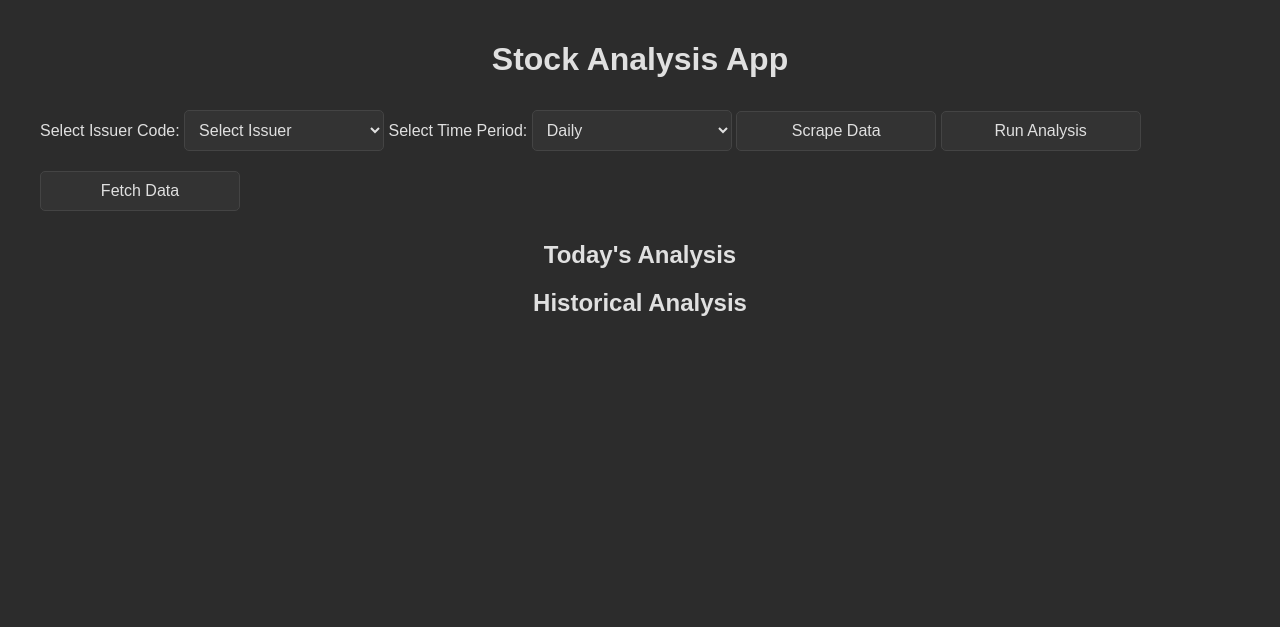
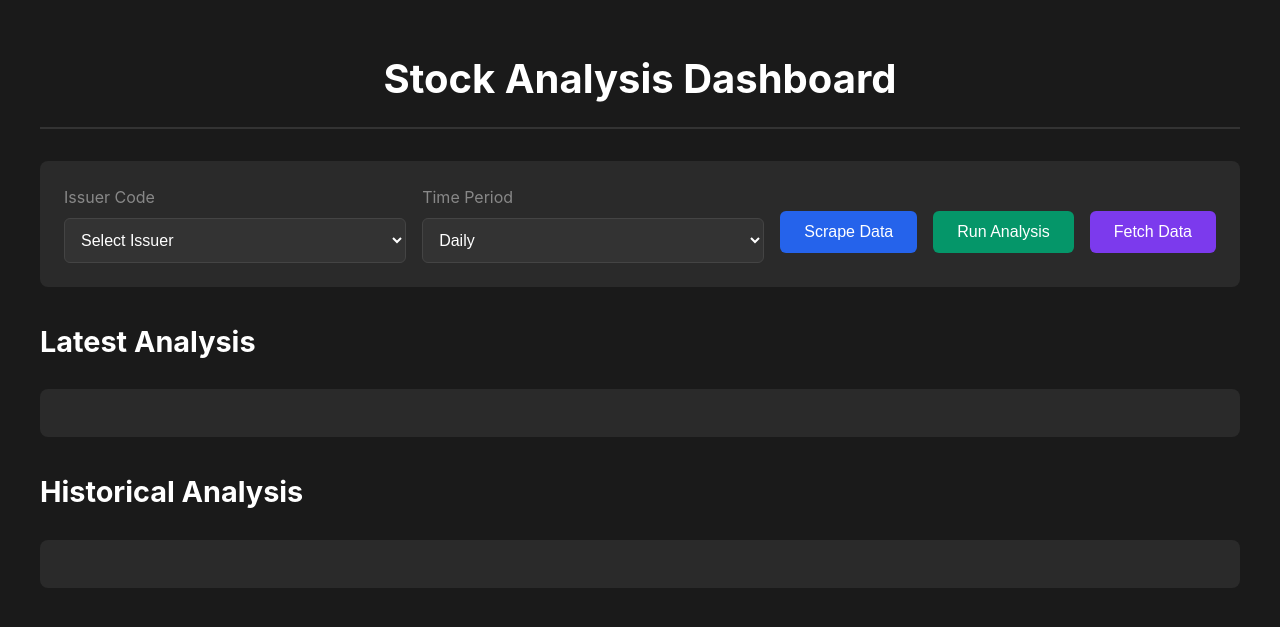
Before and after one commit to FilipNastovski/Homework-3, a Flask app: page / in a window 1280 px wide. Shown: the top 627 px of the page. Run offline with Flask 3, Linux system fonts and the light colour scheme; data that the repository does not hold is empty.

Commit message:
Final version

```diff
--- a/app.py
+++ b/app.py
@@ -7,12 +7,10 @@ app = Flask(__name__)
 
 DATABASE_PATH = "mse_stocks.db"
 
-
 # Home page route
 @app.route('/')
 def home():
     return render_template('index.html')
-
 
 # Route to run main.py (filling issuer_codes table)
 @app.route('/scrape_data', methods=['POST'])
@@ -23,7 +21,6 @@ def scrape_data():
     except subprocess.CalledProcessError as e:
         return jsonify({"message": f"Error running main script: {str(e)}"}), 500
 
-
 # Route to run TechnicalAnalysis.py
 @app.route('/run_analysis', methods=['POST'])
 def run_analysis():
@@ -33,19 +30,17 @@ def run_analysis():
     except subprocess.CalledProcessError as e:
         return jsonify({"message": f"Error running technical analysis script: {str(e)}"}), 500
 
-
 # Route to fetch issuer codes (for dropdown)
 @app.route('/get_issuer_codes', methods=['GET'])
 def get_issuer_codes():
     try:
         conn = sqlite3.connect(DATABASE_PATH)
-        query = "SELECT DISTINCT issuer_code FROM stock_data"
+        query = "SELECT DISTINCT issuer_code FROM stock_data ORDER BY issuer_code"
         issuer_codes = pd.read_sql_query(query, conn)['issuer_code'].tolist()
         conn.close()
         return jsonify(issuer_codes), 200
     except Exception as e:
         return jsonify({"message": f"Error fetching issuer codes: {str(e)}"}), 500
-
 
 @app.route('/fetch_latest_analysis', methods=['GET'])
 def fetch_latest_analysis():
@@ -53,31 +48,33 @@ def fetch_latest_analysis():
         issuer_code = request.args.get('issuer_code')
         time_period = request.args.get('time_period')
 
-        # Determine the appropriate SQL query based on the time period
-        if time_period == "daily":
-            query = f"SELECT * FROM technical_indicators WHERE issuer_code = ? AND time_period = 'daily' ORDER BY Date DESC LIMIT 1"
-        elif time_period == "weekly":
-            query = f"SELECT * FROM technical_indicators WHERE issuer_code = ? AND time_period = 'weekly' ORDER BY Date DESC LIMIT 1"
-        elif time_period == "monthly":
-            query = f"SELECT * FROM technical_indicators WHERE issuer_code = ? AND time_period = 'monthly' ORDER BY Date DESC LIMIT 1"
-        else:
+        if not all([issuer_code, time_period]):
+            return jsonify({"message": "Missing required parameters."}), 400
+
+        # Validate time period
+        valid_periods = ['daily', 'weekly', 'monthly']
+        if time_period not in valid_periods:
             return jsonify({"message": "Invalid time period selected."}), 400
 
+        query = """
+            SELECT * FROM technical_indicators
+            WHERE issuer_code = ? AND time_period = ?
+            ORDER BY Date DESC LIMIT 1
+        """
+
         conn = sqlite3.connect(DATABASE_PATH)
-        df = pd.read_sql_query(query, conn, params=(issuer_code,))
+        df = pd.read_sql_query(query, conn, params=(issuer_code, time_period))
         conn.close()
 
         if df.empty:
-            return jsonify({"message": "No data available for the selected issuer and time period."}), 404
+            return jsonify({"message": "No data available for the selected criteria."}), 404
 
         # Replace NaN/NULL with "No Data"
         df = df.fillna("No Data")
 
-        # Return the latest analysis data
         return jsonify(df.to_dict(orient='records')), 200
     except Exception as e:
         return jsonify({"message": f"Error fetching latest analysis data: {str(e)}"}), 500
-
 
 @app.route('/fetch_historical_analysis', methods=['GET'])
 def fetch_historical_analysis():
@@ -85,34 +82,33 @@ def fetch_historical_analysis():
         issuer_code = request.args.get('issuer_code')
         time_period = request.args.get('time_period')
 
-        # Build the query based on time period (Daily, Weekly, Monthly)
-        if time_period == "daily":
-            query = f"SELECT * FROM technical_indicators WHERE issuer_code = ? AND time_period = 'daily'"
-        elif time_period == "weekly":
-            query = f"SELECT * FROM technical_indicators WHERE issuer_code = ? AND time_period = 'weekly'"
-        elif time_period == "monthly":
-            query = f"SELECT * FROM technical_indicators WHERE issuer_code = ? AND time_period = 'monthly'"
-        else:
+        if not all([issuer_code, time_period]):
+            return jsonify({"message": "Missing required parameters."}), 400
+
+        # Validate time period
+        valid_periods = ['daily', 'weekly', 'monthly']
+        if time_period not in valid_periods:
             return jsonify({"message": "Invalid time period selected."}), 400
 
-        query += " ORDER BY Date DESC LIMIT 100"
+        query = """
+            SELECT * FROM technical_indicators
+            WHERE issuer_code = ? AND time_period = ?
+            ORDER BY Date DESC LIMIT 100
+        """
 
         conn = sqlite3.connect(DATABASE_PATH)
-        df = pd.read_sql_query(query, conn, params=(issuer_code,))
+        df = pd.read_sql_query(query, conn, params=(issuer_code, time_period))
         conn.close()
 
         if df.empty:
-            return jsonify({"message": "No data available for the selected time period."}), 404
+            return jsonify({"message": "No data available for the selected criteria."}), 404
 
         # Replace NaN/NULL with "No Data"
         df = df.fillna("No Data")
 
-        # Return the historical data
         return jsonify(df.to_dict(orient='records')), 200
     except Exception as e:
         return jsonify({"message": f"Error fetching historical analysis data: {str(e)}"}), 500
 
-
-
 if __name__ == "__main__":
     app.run(debug=True)
--- a/static/styles.css
+++ b/static/styles.css
@@ -1,88 +1,202 @@
-/* Dark theme CSS */
 body {
-    font-family: Arial, sans-serif;
-    background-color: #2c2c2c;
+    font-family: 'Inter', -apple-system, BlinkMacSystemFont, sans-serif;
+    background-color: #1a1a1a;
     color: #e0e0e0;
     margin: 0;
     padding: 20px;
+    line-height: 1.6;
 }
 
 .container {
     max-width: 1200px;
     margin: 0 auto;
+    padding: 0 20px;
 }
 
-h1, h2 {
+h1 {
     text-align: center;
+    color: #fff;
+    font-size: 2.5rem;
+    margin-bottom: 2rem;
+    border-bottom: 2px solid #333;
+    padding-bottom: 1rem;
 }
 
-select, button {
-    background-color: #333;
-    color: #e0e0e0;
-    padding: 10px;
-    margin: 10px 0;
-    border: 1px solid #444;
-    font-size: 16px;
-    border-radius: 5px;
-    width: 200px;
+h2 {
+    color: #fff;
+    font-size: 1.8rem;
+    margin-top: 2rem;
 }
 
-button:hover, select:hover {
-    background-color: #444;
+.controls {
+    display: flex;
+    flex-wrap: wrap;
+    gap: 1rem;
+    align-items: center;
+    margin-bottom: 2rem;
+    background: #2a2a2a;
+    padding: 1.5rem;
+    border-radius: 8px;
+}
+
+.control-group {
+    flex: 1;
+    min-width: 200px;
+}
+
+label {
+    display: block;
+    margin-bottom: 0.5rem;
+    color: #888;
+}
+
+select {
+    width: 100%;
+    padding: 0.75rem;
+    background-color: #333;
+    color: #fff;
+    border: 1px solid #444;
+    border-radius: 6px;
+    font-size: 1rem;
     cursor: pointer;
+    transition: all 0.2s;
+}
+
+select:hover {
+    background-color: #404040;
+}
+
+.button-group {
+    display: flex;
+    gap: 1rem;
+    flex-wrap: wrap;
+    margin-top: 1rem;
+}
+
+button {
+    padding: 0.75rem 1.5rem;
+    border: none;
+    border-radius: 6px;
+    font-size: 1rem;
+    font-weight: 500;
+    cursor: pointer;
+    transition: all 0.2s;
+}
+
+#scrapeDataButton {
+    background-color: #2563eb;
+    color: white;
+}
+
+#runAnalysisButton {
+    background-color: #059669;
+    color: white;
+}
+
+#fetchDataButton {
+    background-color: #7c3aed;
+    color: white;
+}
+
+button:hover {
+    filter: brightness(110%);
+    transform: translateY(-1px);
+}
+
+button:disabled {
+    opacity: 0.7;
+    cursor: not-allowed;
+    transform: none;
+}
+
+.table-container {
+    overflow-x: auto;
+    margin-top: 1.5rem;
+    background: #2a2a2a;
+    border-radius: 8px;
+    padding: 1.5rem;
+    /* Add right padding to prevent cutoff */
+    padding-right: 1.5rem;
+    /* Remove any potential horizontal scrollbar when not needed */
+    scrollbar-width: none;
+    -ms-overflow-style: none;
+}
+
+.table-container::-webkit-scrollbar {
+    display: none;
 }
 
 table {
     width: 100%;
-    border-collapse: collapse;
-    margin-top: 20px;
-    color: #e0e0e0;
-}
-
-th, td {
-    padding: 12px 20px;
-    border: 1px solid #444;
-    text-align: center;
+    border-collapse: separate;
+    border-spacing: 0;
+    font-size: 0.9rem;
+    /* Add minimum width to ensure proper display */
+    min-width: min-content;
 }
 
 th {
     background-color: #333;
+    padding: 1rem;
+    text-align: left;
+    font-weight: 600;
+    position: sticky;
+    top: 0;
+    z-index: 10;
+    white-space: nowrap;
 }
 
 td {
-    background-color: #222;
+    padding: 0.75rem 1rem;
+    border-bottom: 1px solid #444;
+    white-space: nowrap;
 }
 
-table tr:nth-child(even) {
+tr:hover td {
     background-color: #333;
 }
 
+/* Center align the signal container */
+.signal-container {
+    width: 100%;
+    display: flex;
+    justify-content: center;
+    margin-top: 1rem;
+}
+
 .signal {
+    display: inline-block;
+    padding: 0.5rem 1.5rem;
+    border-radius: 20px;
+    font-weight: 600;
     text-align: center;
-    margin-top: 20px;
-    padding: 10px;
-    width: 100px;
-    margin: 10px auto;
-    border-radius: 15px;
-    font-weight: bold;
 }
 
 .buy {
-    background-color: green;
+    background-color: #059669;
     color: white;
 }
 
 .sell {
-    background-color: red;
+    background-color: #dc2626;
     color: white;
 }
 
 .hold {
-    background-color: orange;
+    background-color: #d97706;
     color: white;
 }
 
-.no-data {
-    background-color: gray;
-    color: white;
+@media (max-width: 768px) {
+    .controls {
+        flex-direction: column;
+    }
+
+    .control-group {
+        width: 100%;
+    }
+
+    button {
+        width: 100%;
+    }
 }
--- a/templates/index.html
+++ b/templates/index.html
@@ -9,38 +9,37 @@
 </head>
 <body>
     <div class="container">
-        <h1>Stock Analysis App</h1>
+        <h1>Stock Analysis Dashboard</h1>
 
-        <!-- Dropdown for Issuer Codes -->
-        <label for="issuerDropdown">Select Issuer Code:</label>
+        <div class="controls">
+            <div class="control-group">
+                <label for="issuerDropdown">Issuer Code</label>
                 <select id="issuerDropdown">
                     <option value="">Select Issuer</option>
                 </select>
+            </div>
 
-        <!-- Dropdown for Time Period (Daily, Weekly, Monthly) -->
-        <label for="timePeriodDropdown">Select Time Period:</label>
+            <div class="control-group">
+                <label for="timePeriodDropdown">Time Period</label>
                 <select id="timePeriodDropdown">
                     <option value="daily">Daily</option>
                     <option value="weekly">Weekly</option>
                     <option value="monthly">Monthly</option>
                 </select>
+            </div>
 
-        <!-- Button for Scraping Data -->
+            <div class="button-group">
                 <button id="scrapeDataButton">Scrape Data</button>
+                <button id="runAnalysisButton">Run Analysis</button>
+                <button id="fetchDataButton">Fetch Data</button>
+            </div>
+        </div>
 
-        <!-- Button for Running Technical Analysis -->
-        <button id="runAnalysisButton">Run Analysis</button>
+        <h2>Latest Analysis</h2>
+        <div id="todaysAnalysisContainer" class="table-container"></div>
 
-        <!-- Button for Fetching Latest Data -->
-        <button id="fetchDataButton">Fetch Data</button>
-
-        <!-- Today's Analysis Table -->
-        <h2>Today's Analysis</h2>
-        <div id="todaysAnalysisContainer"></div>
-
-        <!-- Historical Analysis Table -->
         <h2>Historical Analysis</h2>
-        <div id="historicalAnalysisContainer"></div>
+        <div id="historicalAnalysisContainer" class="table-container"></div>
     </div>
 
     <script>
@@ -52,7 +51,35 @@
                 });
             });
 
-            // Fetch data when clicking the Fetch Data button
+            function formatDate(dateString) {
+                return dateString.split(' ')[0];
+            }
+
+            function createTable(data) {
+                let output = "<table><thead><tr>";
+                const headers = Object.keys(data[0]);
+                headers.forEach(key => {
+                    output += `<th>${key}</th>`;
+                });
+                output += "</tr></thead><tbody>";
+
+                data.forEach(row => {
+                    output += "<tr>";
+                    headers.forEach(key => {
+                        let value = row[key];
+                        // Format date if the column is 'Date'
+                        if (key === 'Date' && value !== "No Data") {
+                            value = formatDate(value);
+                        }
+                        value = value === null ? "No Data" : value;
+                        output += `<td>${value}</td>`;
+                    });
+                    output += "</tr>";
+                });
+                output += "</tbody></table>";
+                return output;
+            }
+
             $('#fetchDataButton').click(function() {
                 const issuerCode = $('#issuerDropdown').val();
                 const timePeriod = $('#timePeriodDropdown').val();
@@ -62,78 +89,48 @@
                     return;
                 }
 
-                // Fetch latest analysis for the selected issuer and time period
+                // Fetch latest analysis
                 $.get(`/fetch_latest_analysis?issuer_code=${issuerCode}&time_period=${timePeriod}`, function(data) {
-                    let output = "<table><thead><tr>";
-                    Object.keys(data[0]).forEach(key => {
-                        output += `<th>${key}</th>`;
-                    });
-                    output += "</tr></thead><tbody>";
-                    data.forEach(row => {
-                        output += "<tr>";
-                        Object.keys(row).forEach(key => {
-                            let value = row[key] === null ? "No Data" : row[key];
-                            output += `<td>${value}</td>`;
-                        });
-                        output += "</tr>";
-                    });
-                    output += "</tbody></table>";
-                    $('#todaysAnalysisContainer').html(output);
+                    $('#todaysAnalysisContainer').html(createTable(data));
 
-                    // Add the signal button
-                    // Add the signal button
+                    // Add signal indicator with container
                     const signal = data[0].Signal;
-                    let signalClass = "";
-                    if (signal === "Buy") {
-                        signalClass = "buy";
-                    } else if (signal === "Sell") {
-                        signalClass = "sell";
-                    } else if (signal === "Hold") {  // Add condition for "Hold"
-                        signalClass = "hold";
+                    if (signal && signal !== "No Data") {
+                        $('#todaysAnalysisContainer').append(
+                            `<div class="signal-container"><div class="signal ${signal.toLowerCase()}">${signal}</div></div>`
+                        );
                     }
-                    $('#todaysAnalysisContainer').append(`<div class="signal ${signalClass}">${signal}</div>`);
-
                 }).fail((xhr) => {
                     alert(`Error: ${xhr.responseJSON?.message || "Failed to fetch latest analysis."}`);
                 });
 
-                // Fetch historical analysis data
+                // Fetch historical analysis
                 $.get(`/fetch_historical_analysis?issuer_code=${issuerCode}&time_period=${timePeriod}`, function(data) {
-                    let output = "<table><thead><tr>";
-                    Object.keys(data[0]).forEach(key => {
-                        output += `<th>${key}</th>`;
-                    });
-                    output += "</tr></thead><tbody>";
-                    data.forEach(row => {
-                        output += "<tr>";
-                        Object.keys(row).forEach(key => {
-                            let value = row[key] === null ? "No Data" : row[key];
-                            output += `<td>${value}</td>`;
-                        });
-                        output += "</tr>";
-                    });
-                    output += "</tbody></table>";
-                    $('#historicalAnalysisContainer').html(output);
+                    $('#historicalAnalysisContainer').html(createTable(data));
                 }).fail((xhr) => {
                     alert(`Error: ${xhr.responseJSON?.message || "Failed to fetch historical analysis."}`);
                 });
             });
 
-            // Scrape Data button to run main.py
             $('#scrapeDataButton').click(function() {
+                $(this).prop('disabled', true).text('Scraping...');
                 $.post('/scrape_data', function(response) {
                     alert(response.message);
                 }).fail(function() {
                     alert("Error running scrape data script.");
+                }).always(function() {
+                    $('#scrapeDataButton').prop('disabled', false).text('Scrape Data');
                 });
             });
 
-            // Run Analysis button to run TechnicalAnalysis.py
             $('#runAnalysisButton').click(function() {
+                $(this).prop('disabled', true).text('Analyzing...');
                 $.post('/run_analysis', function(response) {
                     alert(response.message);
                 }).fail(function() {
                     alert("Error running technical analysis script.");
+                }).always(function() {
+                    $('#runAnalysisButton').prop('disabled', false).text('Run Analysis');
                 });
             });
         });
```
Lines whose indentation alone changed are shown as unchanged.
